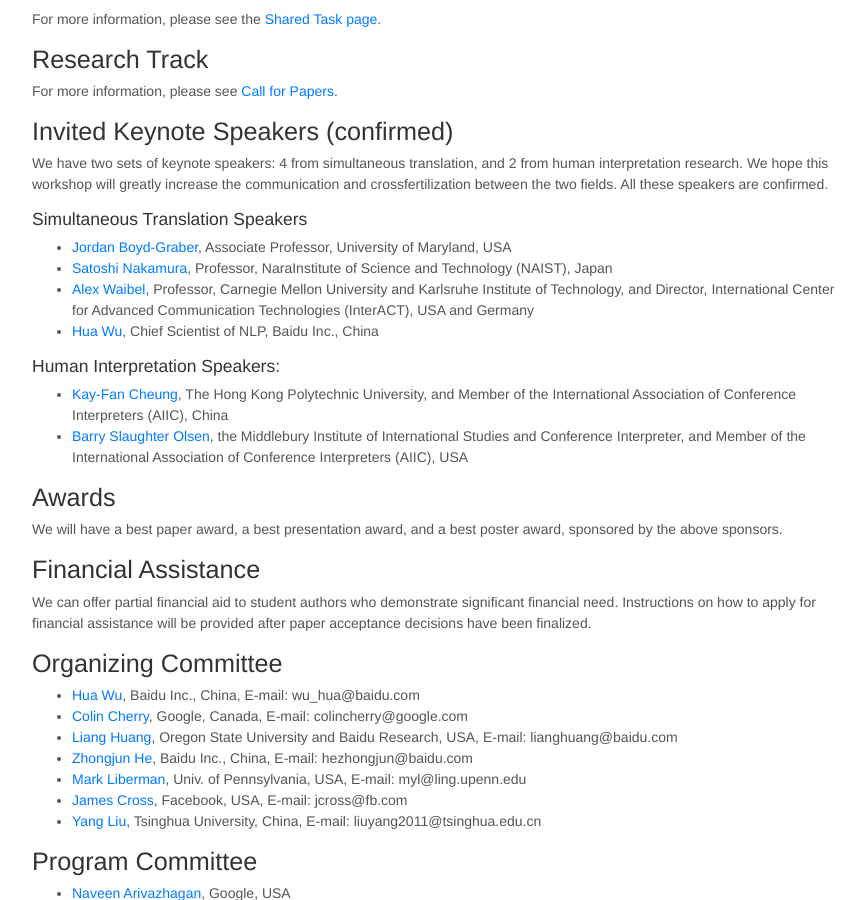
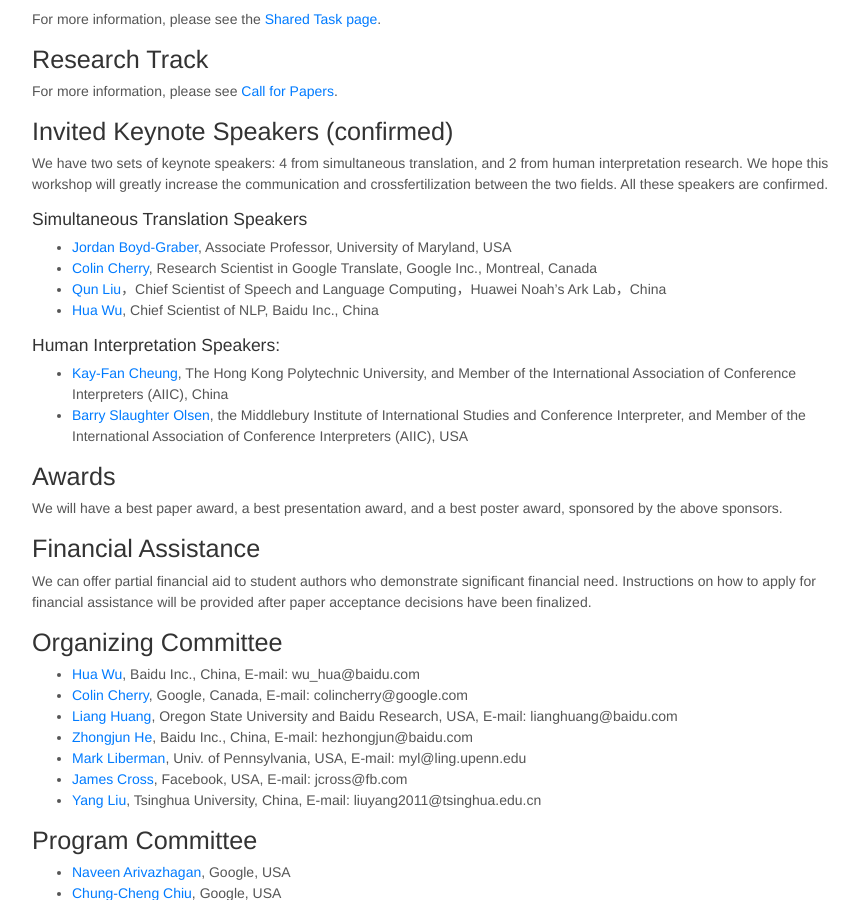
Before and after one commit to autosimtrans/autosimtrans.github.io, a Jekyll site: the page built from index.md, in a window 1280 px wide and 900 px high, scrolled down 956 px. Shown: the whole window, without its empty margins (203-1067 px from the left). Built offline with Jekyll 4.4.1, drawn with Linux system fonts in a browser that asks for light colours; nearby versions of some CDN libraries.

```diff
--- a/index.md
+++ b/index.md
@@ -45,8 +45,8 @@ We have two sets of keynote speakers: 4 from simultaneous translation, and 2 fro
 ##### Simultaneous Translation Speakers
 
 - [Jordan Boyd-Graber](http://users.umiacs.umd.edu/~jbg), Associate Professor, University of Maryland, USA
-- [Satoshi Nakamura](https://en.wikipedia.org/wiki/Satoshi_Nakamura), Professor, NaraInstitute of Science and Technology (NAIST), Japan
-- [Alex Waibel](https://www.cs.cmu.edu/~ahw/), Professor, Carnegie Mellon University and Karlsruhe Institute of Technology, and Director, International Center for Advanced Communication Technologies (InterACT), USA and Germany
+- [Colin Cherry](https://sites.google.com/site/colinacherry), Research Scientist in Google Translate, Google Inc., Montreal, Canada
+- [Qun Liu](https://scholar.google.com.sg/citations?user=2HhiGzcAAAAJ&hl=en)，Chief Scientist of Speech and Language Computing，Huawei Noah's Ark Lab，China
 - [Hua Wu](http://research.baidu.com/People/index-view?id=121), Chief Scientist of NLP, Baidu Inc., China
 
 ##### Human Interpretation Speakers:
```
Also changed, not shown: talks.md (+2 -2 lines).
